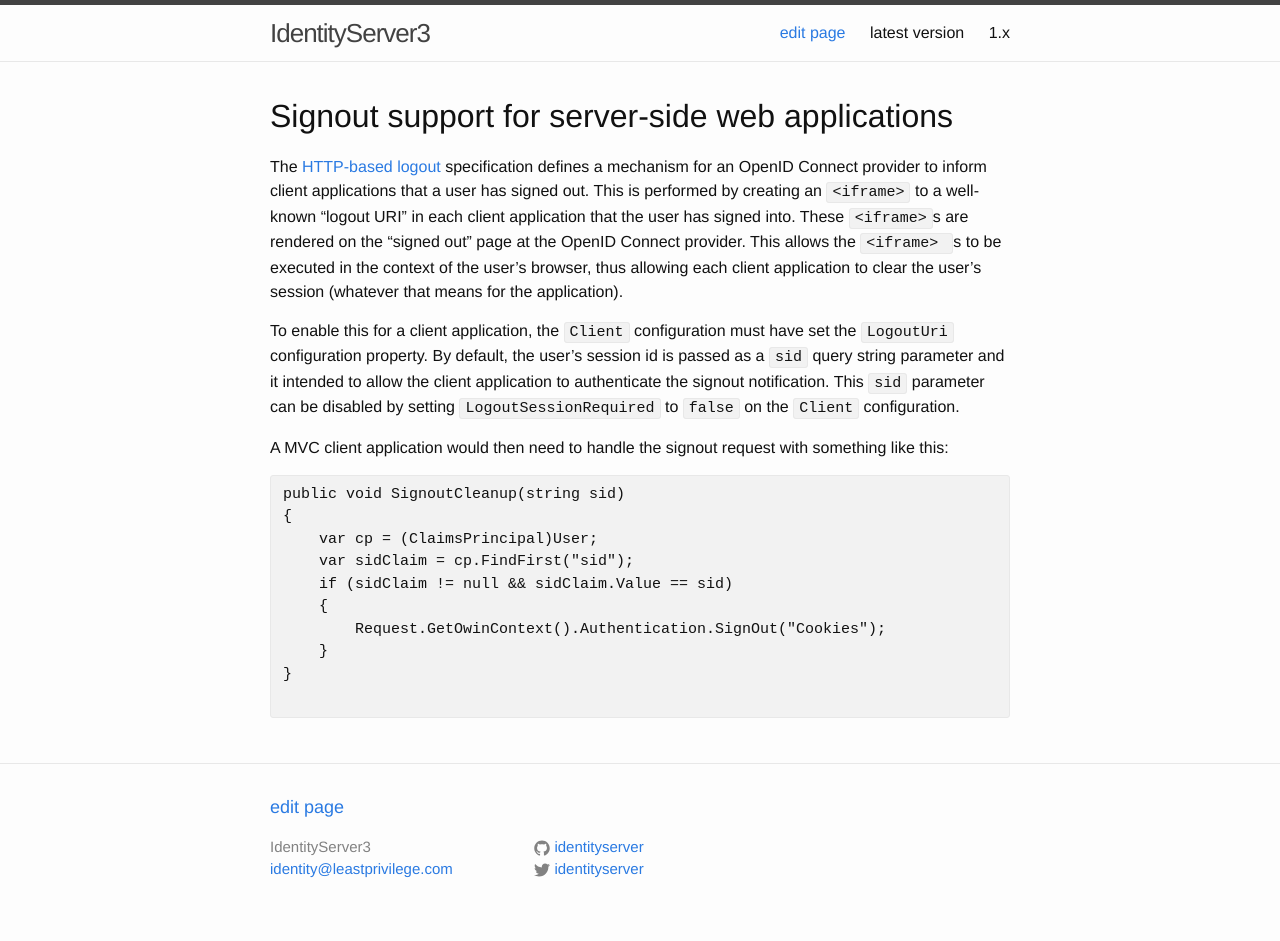
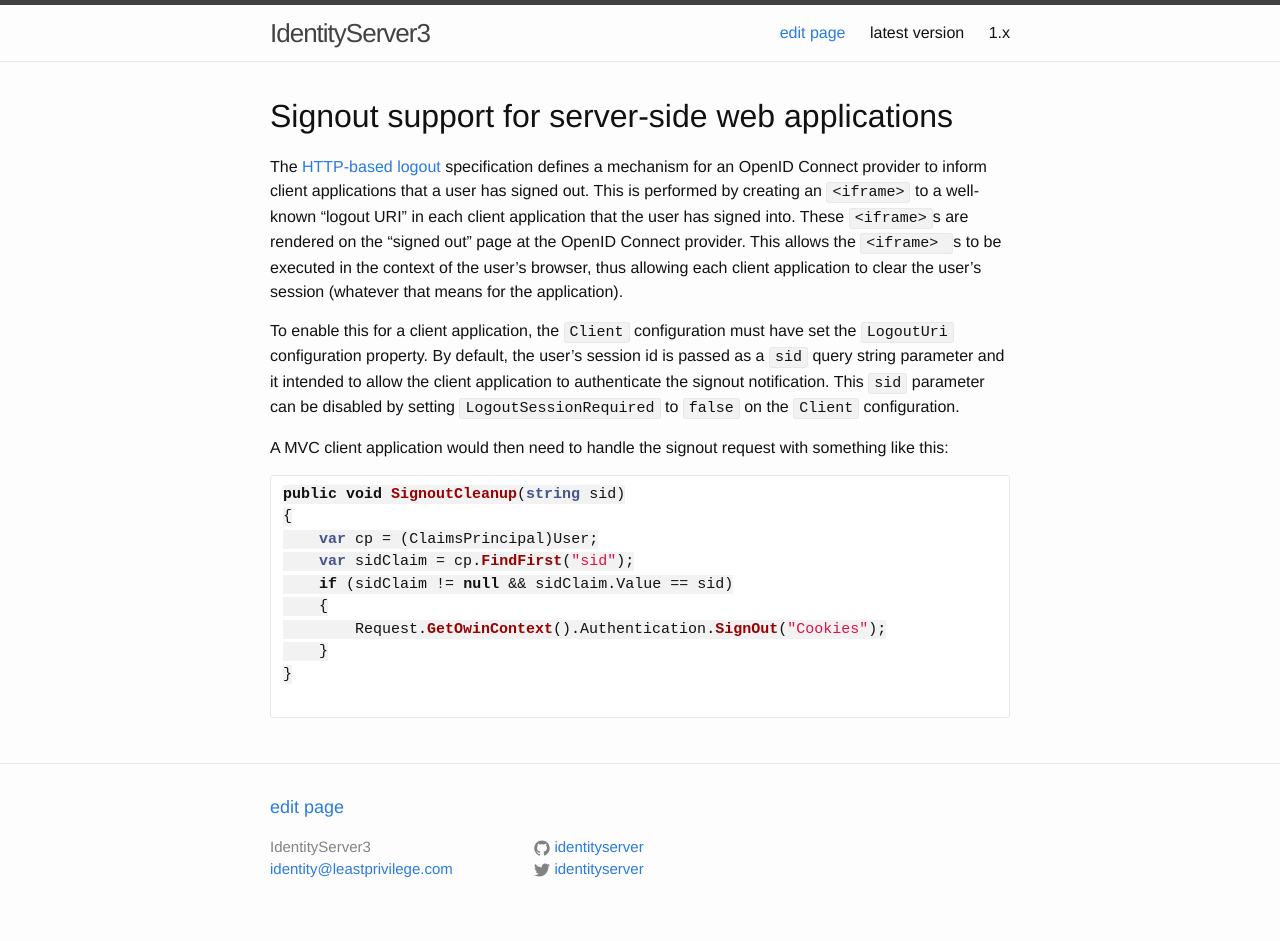
Before and after one commit to IdentityServer/Documentation, a Jekyll site: the page built from docsv2/advanced/signout-http.md, in a window 1280 px wide. Built offline with Jekyll 4.4.1, drawn with Linux system fonts in a browser that asks for light colours; Markdown is read by kramdown in place of the engine named in the settings.

Commit message:
fix lang hint

````diff
--- a/docsv2/advanced/signout-http.md
+++ b/docsv2/advanced/signout-http.md
@@ -11,7 +11,7 @@
 
 A MVC client application would then need to handle the signout request with something like this:
 
-```[CSharp]
+```csharp
 public void SignoutCleanup(string sid)
 {
     var cp = (ClaimsPrincipal)User;
````
